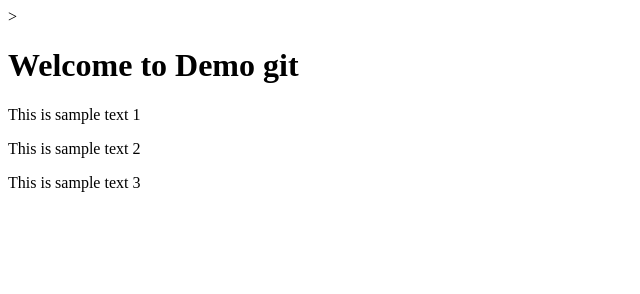
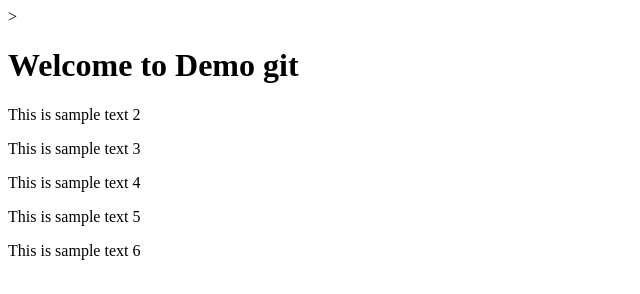
Before and after one commit to treenetthepthong/Demo-git, a plain HTML site: page index.html in a window 1280 px wide. Shown: the whole page, without its empty margins (0-640 px from the left). Drawn offline with Linux system fonts and the light colour scheme.

Commit message:
modify-web

```diff
--- a/index.html
+++ b/index.html
@@ -1,12 +1,14 @@
 <!DOCTYPE html>
 <html lang="en">
 <Head>>
-    <title>DEMO GIT</title>
+    <title>DEMO GIT!!</title>
 </Head>
 <body>
     <h1>Welcome to Demo git</h1>
-    <p>This is sample text 1</p>
     <p>This is sample text 2</p>
     <p>This is sample text 3</p>
+    <p>This is sample text 4</p>
+    <p>This is sample text 5</p>
+    <p>This is sample text 6</p>
 </body>
 </html>
```
